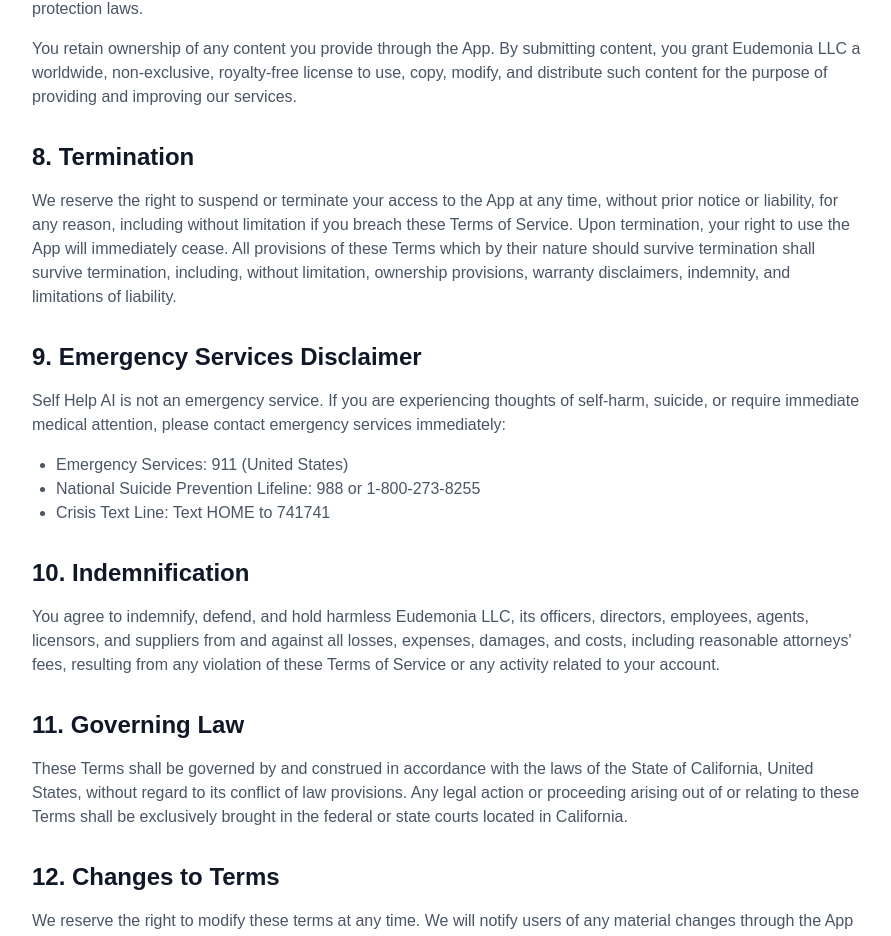
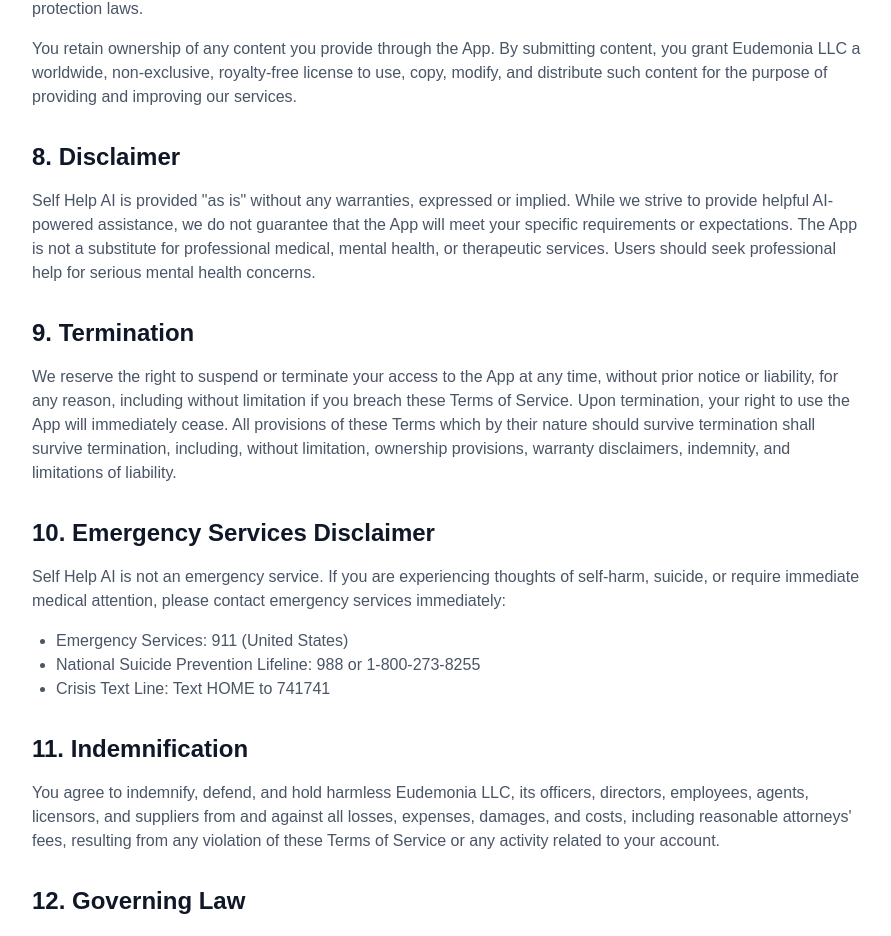
Before and after one commit to ogreowl/eudemoniallc, a Next.js app: page /terms in a window 1280 px wide. Shown: the part 1831-2767 px from the top of the page, without its empty margins (192-1083 px from the left). Built offline with nearby package versions, Linux system fonts and the light colour scheme.

Commit message:
vercel errors

```diff
--- a/app/terms/page.tsx
+++ b/app/terms/page.tsx
@@ -18,7 +18,7 @@
               1. Agreement to Terms
             </h2>
             <p className="text-gray-600 dark:text-gray-300">
-              By accessing and using the Self Help AI mobile application ("App") and related services provided by Eudemonia LLC, you agree to be bound by these Terms of Service and agree that you are responsible for compliance with any applicable local laws.
+              By accessing and using the Self Help AI mobile application (&quot;App&quot;) and related services provided by Eudemonia LLC, you agree to be bound by these Terms of Service and agree that you are responsible for compliance with any applicable local laws.
             </p>
           </section>
 
@@ -79,7 +79,7 @@
               <li>Not share your account or subscription with others</li>
               <li>Use the App responsibly and in accordance with these terms</li>
               <li>Not use the App for emergency mental health situations</li>
-              <li>Not engage in any activity that could harm, disable, or impair the App's functionality</li>
+              <li>Not engage in any activity that could harm, disable, or impair the App&apos;s functionality</li>
               <li>Report any security vulnerabilities or violations you discover</li>
             </ul>
           </section>
@@ -89,7 +89,7 @@
               5. Age Restrictions and Parental Consent
             </h2>
             <p className="text-gray-600 dark:text-gray-300">
-              The App is intended for users who are 18 years of age or older. Users under 18 must have parental or legal guardian consent to use the App. Parents or legal guardians who consent to their minor's use of the App are responsible for monitoring their use and ensuring compliance with these terms.
+              The App is intended for users who are 18 years of age or older. Users under 18 must have parental or legal guardian consent to use the App. Parents or legal guardians who consent to their minor&apos;s use of the App are responsible for monitoring their use and ensuring compliance with these terms.
             </p>
           </section>
 
@@ -116,7 +116,16 @@
 
           <section className="mb-8">
             <h2 className="text-2xl font-semibold text-gray-900 dark:text-white mb-4">
-              8. Termination
+              8. Disclaimer
+            </h2>
+            <p className="text-gray-600 dark:text-gray-300">
+              Self Help AI is provided &quot;as is&quot; without any warranties, expressed or implied. While we strive to provide helpful AI-powered assistance, we do not guarantee that the App will meet your specific requirements or expectations. The App is not a substitute for professional medical, mental health, or therapeutic services. Users should seek professional help for serious mental health concerns.
+            </p>
+          </section>
+
+          <section className="mb-8">
+            <h2 className="text-2xl font-semibold text-gray-900 dark:text-white mb-4">
+              9. Termination
             </h2>
             <p className="text-gray-600 dark:text-gray-300">
               We reserve the right to suspend or terminate your access to the App at any time, without prior notice or liability, for any reason, including without limitation if you breach these Terms of Service. Upon termination, your right to use the App will immediately cease. All provisions of these Terms which by their nature should survive termination shall survive termination, including, without limitation, ownership provisions, warranty disclaimers, indemnity, and limitations of liability.
@@ -125,7 +134,7 @@
 
           <section className="mb-8">
             <h2 className="text-2xl font-semibold text-gray-900 dark:text-white mb-4">
-              9. Emergency Services Disclaimer
+              10. Emergency Services Disclaimer
             </h2>
             <p className="text-gray-600 dark:text-gray-300">
               Self Help AI is not an emergency service. If you are experiencing thoughts of self-harm, suicide, or require immediate medical attention, please contact emergency services immediately:
@@ -139,16 +148,16 @@
 
           <section className="mb-8">
             <h2 className="text-2xl font-semibold text-gray-900 dark:text-white mb-4">
-              10. Indemnification
+              11. Indemnification
             </h2>
             <p className="text-gray-600 dark:text-gray-300">
-              You agree to indemnify, defend, and hold harmless Eudemonia LLC, its officers, directors, employees, agents, licensors, and suppliers from and against all losses, expenses, damages, and costs, including reasonable attorneys' fees, resulting from any violation of these Terms of Service or any activity related to your account.
+              You agree to indemnify, defend, and hold harmless Eudemonia LLC, its officers, directors, employees, agents, licensors, and suppliers from and against all losses, expenses, damages, and costs, including reasonable attorneys&apos; fees, resulting from any violation of these Terms of Service or any activity related to your account.
             </p>
           </section>
 
           <section className="mb-8">
             <h2 className="text-2xl font-semibold text-gray-900 dark:text-white mb-4">
-              11. Governing Law
+              12. Governing Law
             </h2>
             <p className="text-gray-600 dark:text-gray-300">
               These Terms shall be governed by and construed in accordance with the laws of the State of California, United States, without regard to its conflict of law provisions. Any legal action or proceeding arising out of or relating to these Terms shall be exclusively brought in the federal or state courts located in California.
@@ -157,7 +166,7 @@
 
           <section className="mb-8">
             <h2 className="text-2xl font-semibold text-gray-900 dark:text-white mb-4">
-              12. Changes to Terms
+              13. Changes to Terms
             </h2>
             <p className="text-gray-600 dark:text-gray-300">
               We reserve the right to modify these terms at any time. We will notify users of any material changes through the App or via email. Continued use of the App after such modifications constitutes acceptance of the updated terms. It is your responsibility to review these Terms periodically for changes.
@@ -166,7 +175,7 @@
 
           <section className="mb-8">
             <h2 className="text-2xl font-semibold text-gray-900 dark:text-white mb-4">
-              13. Contact Information
+              14. Contact Information
             </h2>
             <p className="text-gray-600 dark:text-gray-300">
               If you have any questions about these Terms of Service or the App, please contact us at:{" "}
```
